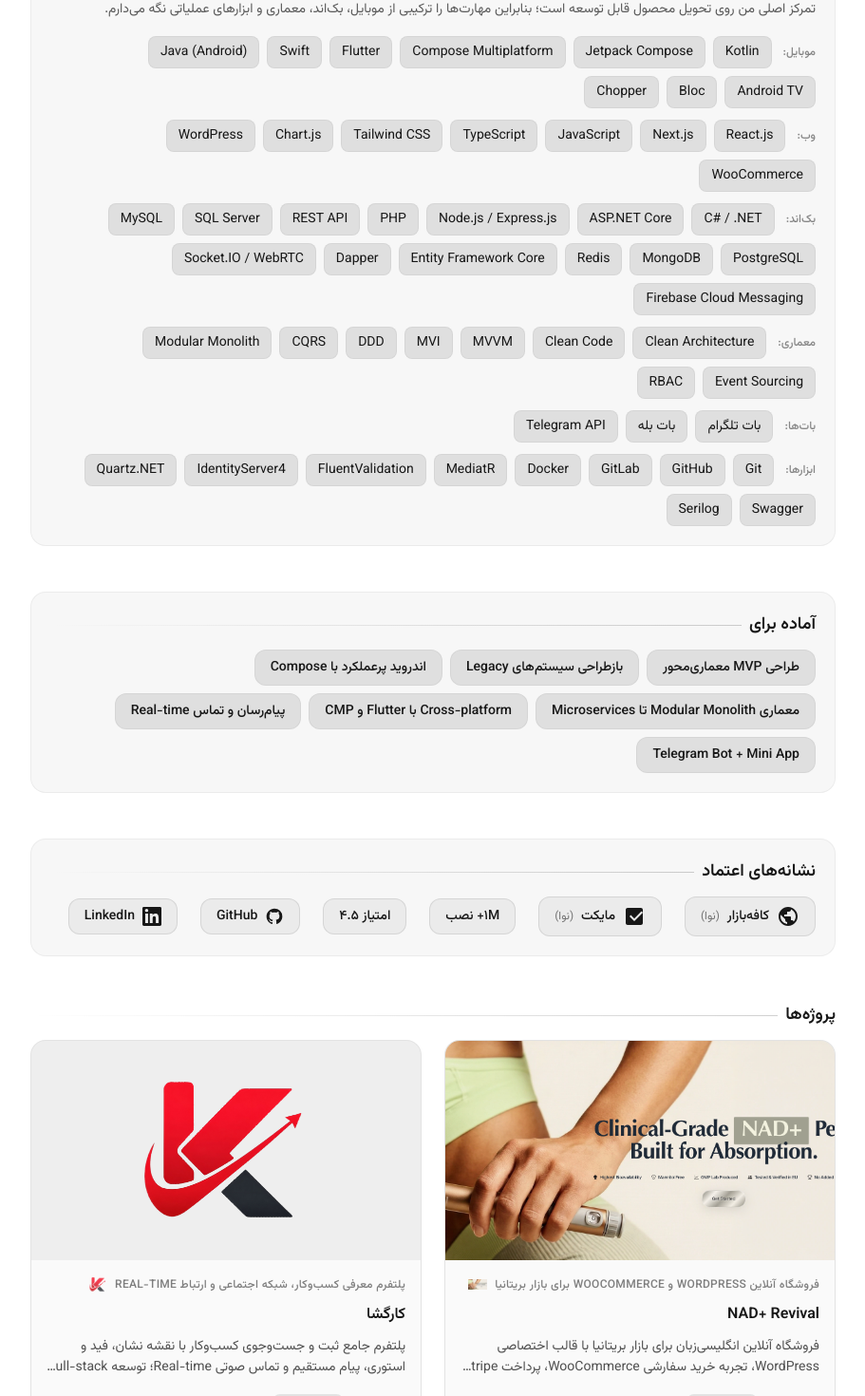
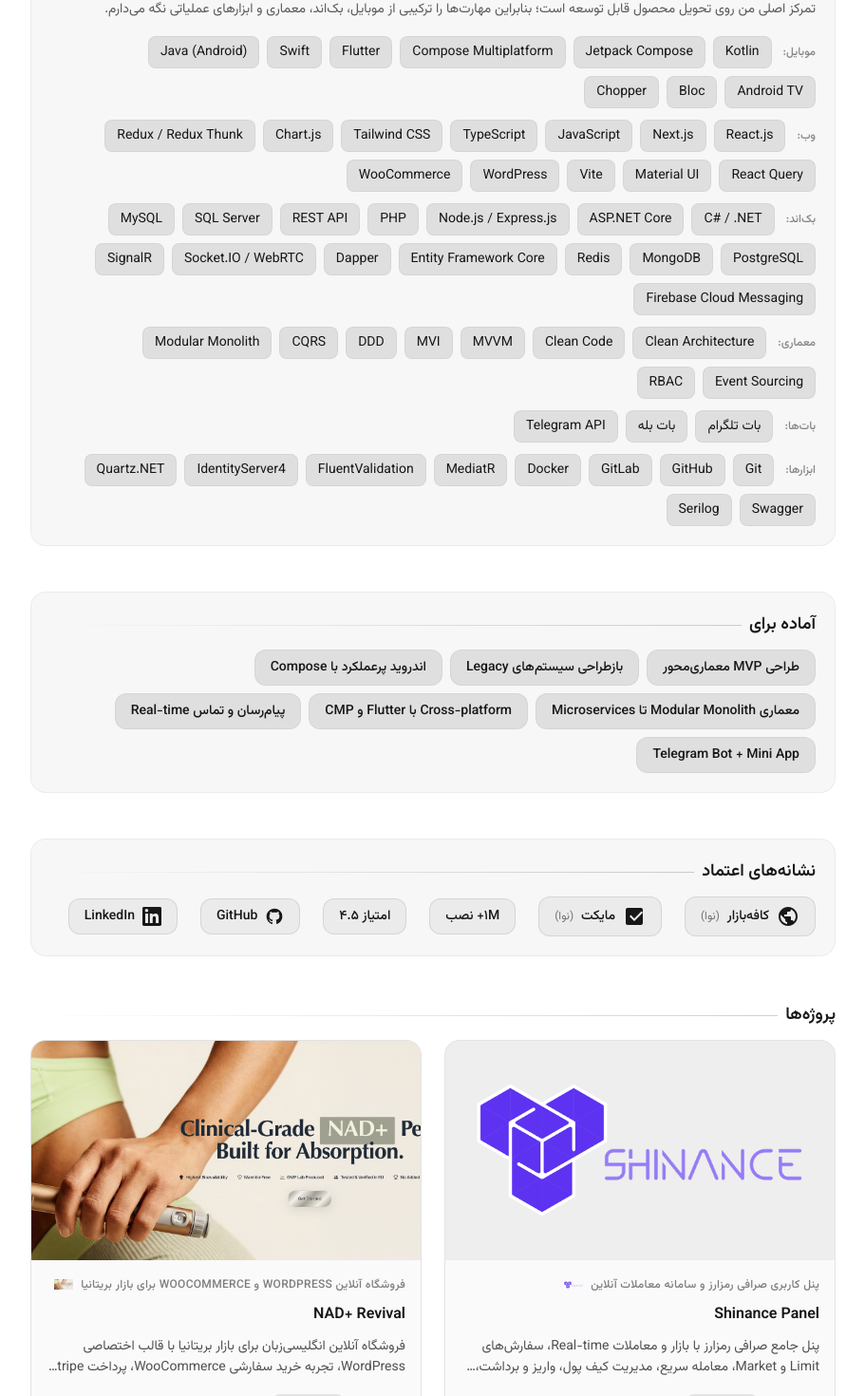
Before and after one commit to yousef42/yousef42.github.io, a Next.js app: page / in a window 1280 px wide. Shown: the part 3316-4786 px from the top of the page at 95% size, without its empty margins (184-1095 px from the left). Built offline with nearby package versions, Linux system fonts and the light colour scheme; no server answers; the database is empty.

Commit message:
feat: add Shinance user panel to portfolio

```diff
--- a/data/projects.ts
+++ b/data/projects.ts
@@ -94,7 +94,43 @@
   "/images/projects/nadrevival/blog.png",
 ];
 
+const shinancePanelImages = [
+  "/images/projects/shinance-panel/logo.png",
+];
+
 export const projects: Project[] = [
+  {
+    slug: "shinance-panel",
+    title: "Shinance Panel",
+    type: "پنل کاربری صرافی رمزارز و سامانه معاملات آنلاین",
+    logo: shinancePanelImages[0],
+    image: shinancePanelImages[0],
+    imageFit: "contain",
+    shortDescription:
+      "پنل جامع صرافی رمزارز با بازار و معاملات Real-time، سفارش‌های Limit و Market، معامله سریع، مدیریت کیف پول، واریز و برداشت، احراز هویت و گزارش‌های مالی.",
+    description:
+      "Shinance Panel وب‌اپلیکیشن اصلی کاربران صرافی Shinance است و چرخه کامل فعالیت کاربر در یک پلتفرم معاملاتی را پوشش می‌دهد. داشبورد، ارزش کل دارایی و موجودی قابل معامله را نمایش می‌دهد و بخش بازارها امکان مشاهده جفت‌ارزها، قیمت و تغییرات ۲۴ ساعته و افزودن بازارهای منتخب را فراهم می‌کند. در صفحه معامله، دفتر سفارش و معاملات انجام‌شده به‌صورت Real-time با SignalR به‌روزرسانی می‌شوند و کاربران می‌توانند سفارش Limit یا Market ثبت و سفارش‌های باز را مدیریت کنند. معامله سریع، کیف پول تفکیک‌شده دارایی‌ها، واریز و برداشت ریالی، واریز و برداشت رمزارز بر اساس شبکه، تاریخچه گردش حساب، درخواست‌ها و گزارش کامل سفارش‌ها از دیگر جریان‌های اصلی سامانه هستند. فرایندهای ثبت‌نام و ورود با OTP، refresh token و مدیریت session، احراز هویت و بارگذاری مدارک، تایید ایمیل و حساب بانکی، مدیریت سطح کاربری، ورود دومرحله‌ای و کد امنیتی برداشت در پنل پیاده‌سازی شده‌اند. سیستم تیکت و پاسخ پشتیبانی، معرفی دوستان، راهنمای تعاملی صفحات، اعلان‌های Firebase و رابط چندزبانه RTL/LTR نیز بخشی از تجربه کاربری پروژه هستند. ساختار Front-end شامل routing ماژولار و lazy loading، مدیریت state عمومی با Redux و Thunk، مدیریت server state با React Query و یک لایه متمرکز Axios برای REST API، refresh خودکار توکن و صف‌کردن درخواست‌های هم‌زمان است؛ پروژه با Vite برای محیط production ساخته می‌شود.",
+    myRole:
+      "توسعه و نگهداری Front-end پنل کاربری، یکپارچه‌سازی REST API و قابلیت‌های معاملاتی Real-time",
+    technologies: [
+      "React 18, JavaScript, TypeScript",
+      "Vite",
+      "Redux, Redux Thunk",
+      "React Query (Server State)",
+      "React Router, Lazy Loading",
+      "Material UI, SCSS, RTL/LTR",
+      "Axios, REST API, Refresh Token Interceptor",
+      "SignalR (داده‌های معاملاتی Real-time)",
+      "Firebase Messaging, Analytics, Performance",
+      "JWT, OTP, Two-Factor Authentication",
+      "Formik, Yup",
+      "ApexCharts, ECharts, TradingView",
+      "i18n (فارسی، انگلیسی و زبان‌های دیگر)",
+      "Responsive Web Application",
+    ],
+    images: shinancePanelImages,
+    demoUrl: "https://panel.shinance.net",
+  },
   {
     slug: "nad-revival",
     title: "NAD+ Revival",
--- a/data/skills.ts
+++ b/data/skills.ts
@@ -21,6 +21,10 @@
   { name: "TypeScript", category: "وب" },
   { name: "Tailwind CSS", category: "وب" },
   { name: "Chart.js", category: "وب" },
+  { name: "Redux / Redux Thunk", category: "وب" },
+  { name: "React Query", category: "وب" },
+  { name: "Material UI", category: "وب" },
+  { name: "Vite", category: "وب" },
   { name: "WordPress", category: "وب" },
   { name: "WooCommerce", category: "وب" },
   // بک‌اند
@@ -37,6 +41,7 @@
   { name: "Entity Framework Core", category: "بک‌اند" },
   { name: "Dapper", category: "بک‌اند" },
   { name: "Socket.IO / WebRTC", category: "بک‌اند" },
+  { name: "SignalR", category: "بک‌اند" },
   { name: "Firebase Cloud Messaging", category: "بک‌اند" },
   // معماری و الگوها
   { name: "Clean Architecture", category: "معماری" },
```
Also changed, not shown: public/images/projects/shinance-panel/logo.png (added).
